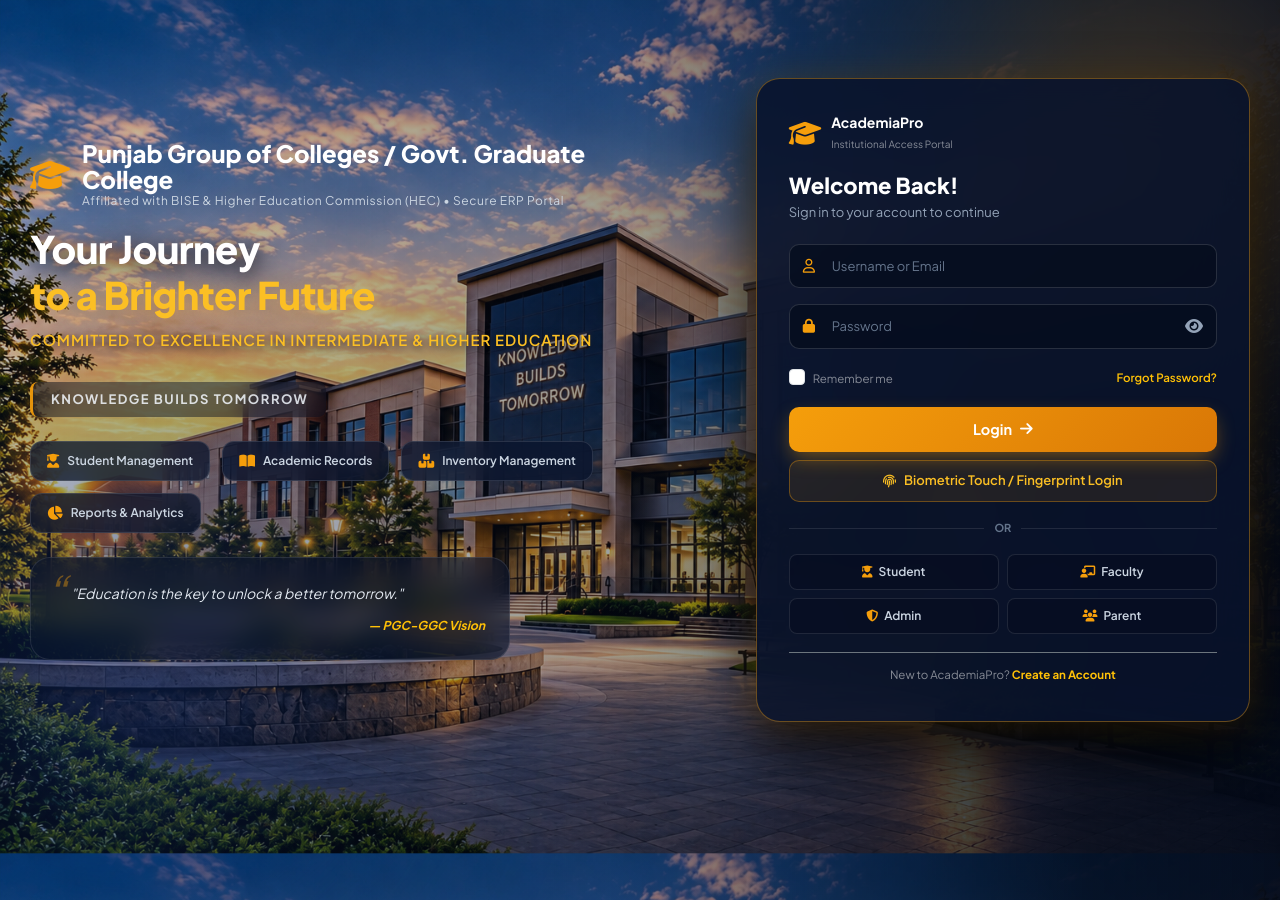
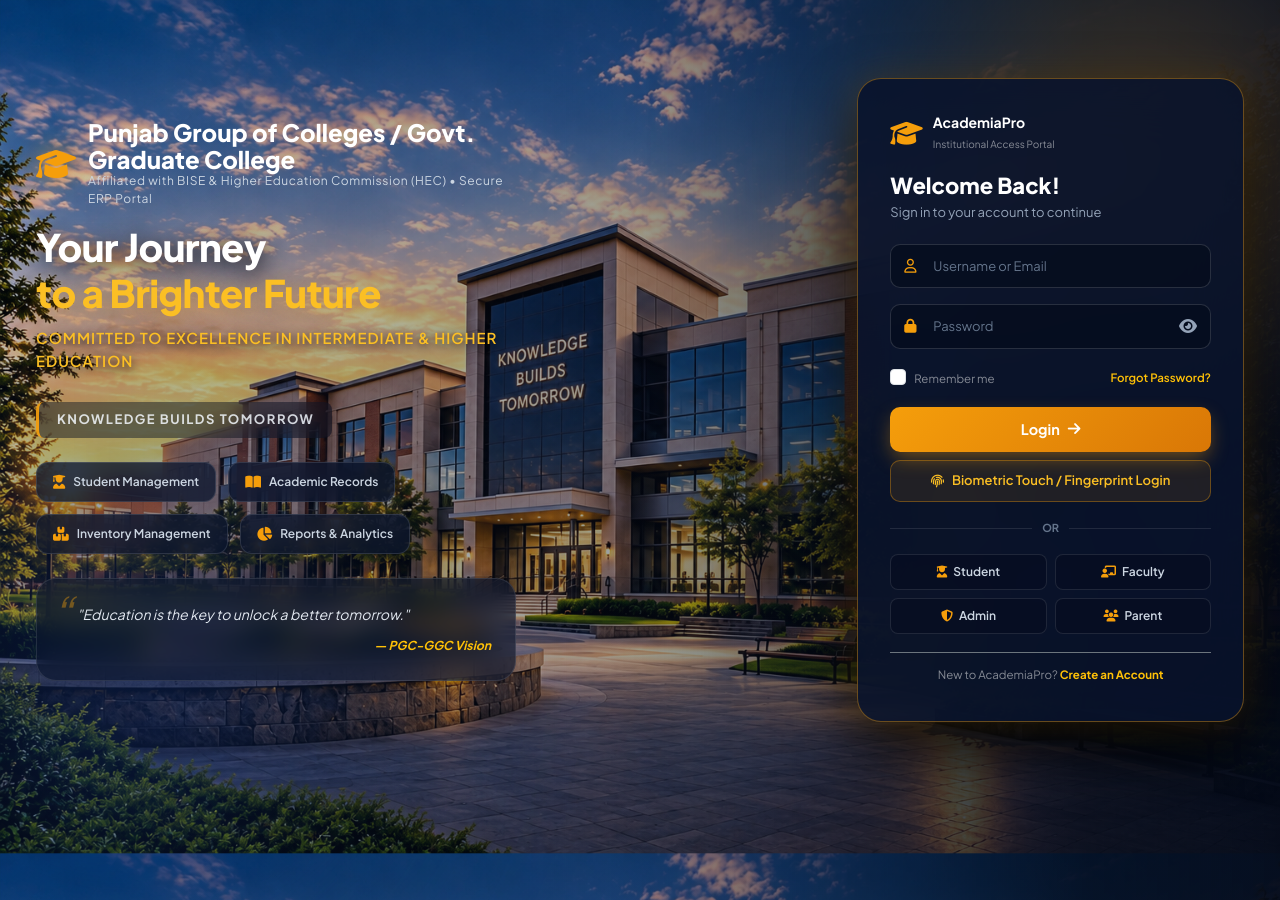
Before and after one commit to sanahameed622-create/College-Management-System, a Flask app: page /login in a window 1280 px wide; the page is wider, and only the part inside the window is pictured. Run offline with Flask 3, Linux system fonts and the light colour scheme; data comes from the database, SQL or seed files in the repository; both versions use the stored data as it was after the commit; some libraries are stand-ins or nearby versions.

Commit message:
feat: sync user campus photo, shift login card right with central building gap, remove preview card

```diff
--- a/app/templates/login.html
+++ b/app/templates/login.html
@@ -66,7 +66,8 @@
             position: relative;
             z-index: 10;
             width: 100%;
-            max-width: 1220px;
+            max-width: 1440px;
+            padding: 0 20px;
         }
 
         /* Brand Header */
@@ -393,7 +394,7 @@
         <div class="row align-items-center justify-content-between g-4">
 
             <!-- LEFT COLUMN: CAMPUS HEADLINE & HIGHLIGHTS (OPEN & CLEAR VIEW OF CAMPUS BACKGROUND) -->
-            <div class="col-lg-6 col-xl-6 text-white pe-lg-4">
+            <div class="col-lg-5 col-xl-5 text-white pe-lg-3">
                 <div class="top-brand-logo mb-3">
                     <i class="fa-solid fa-graduation-cap"></i>
                     <div>
@@ -447,7 +448,7 @@
             </div>
 
             <!-- RIGHT COLUMN: FLOATING DARK NAVY & GOLD LOGIN CARD (RIGHT-ALIGNED) -->
-            <div class="col-lg-5 col-xl-5 ms-lg-auto">
+            <div class="col-lg-5 col-xl-4 ms-lg-auto">
                 <div class="login-card-gold">
 
                     <div class="card-inner-brand">
```
Also changed, not shown: academiapro.db, app/static/uploads/campus_banner_1793362407554.png (added).
